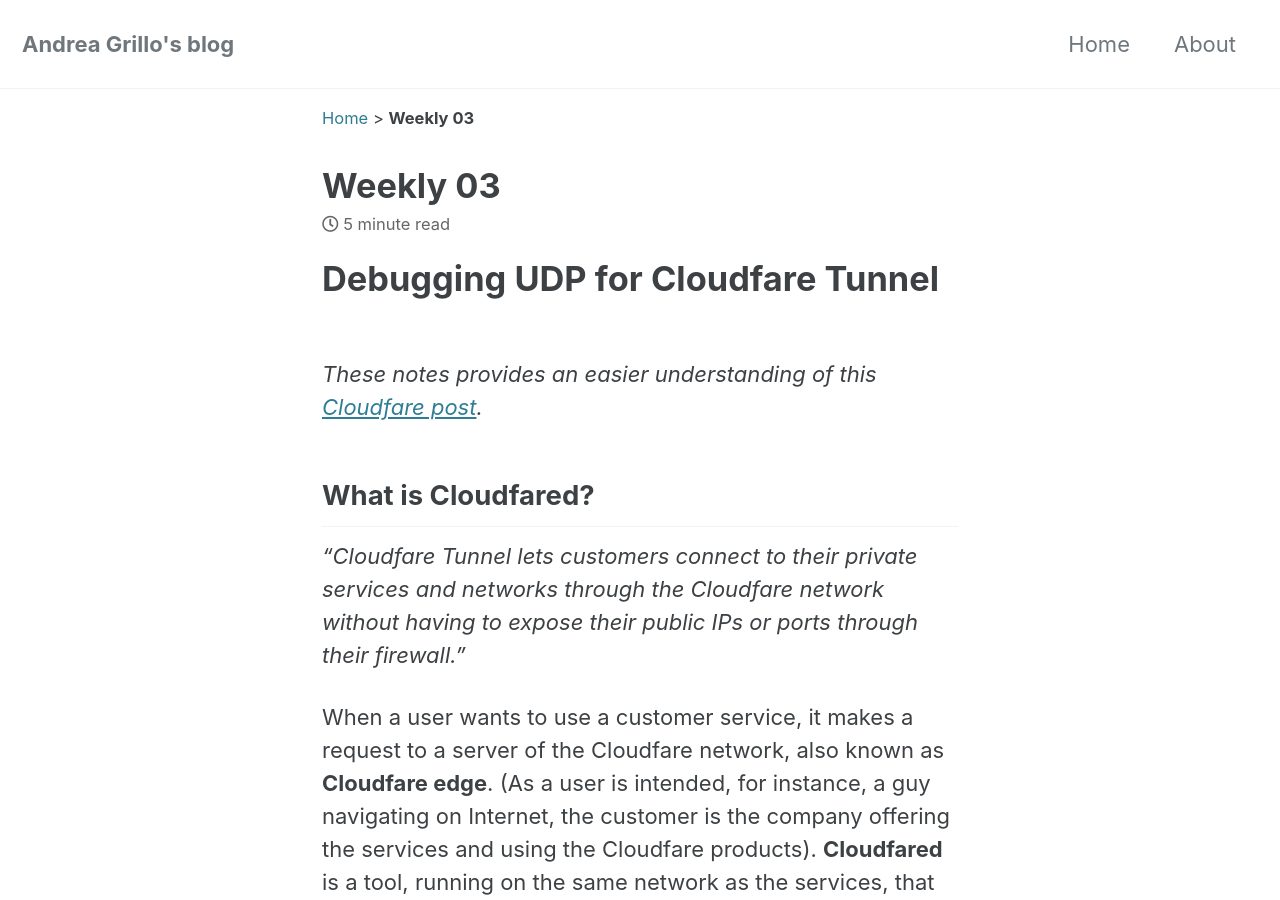
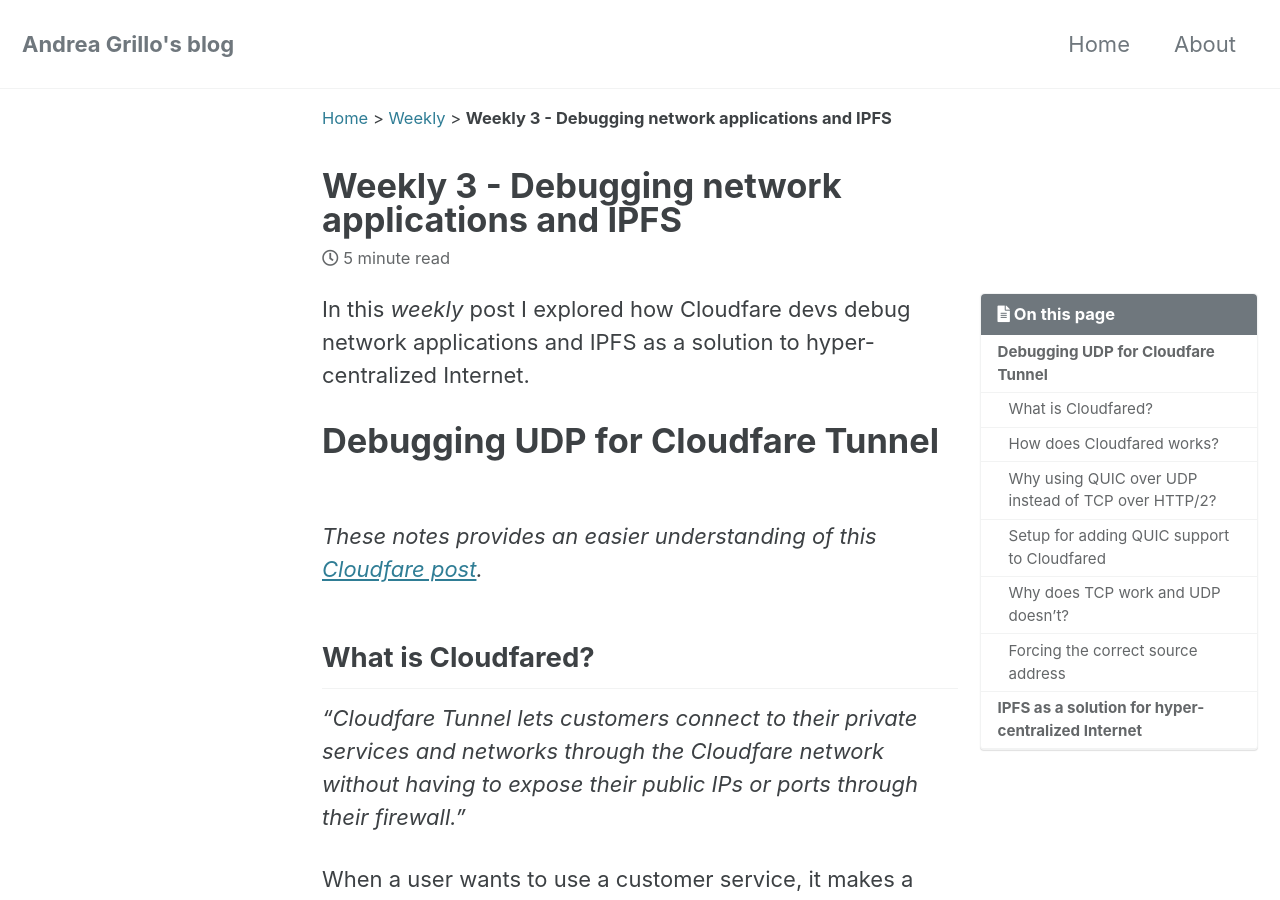
Before and after one commit to andregri/andregri.github.io, a Jekyll site: the page built from _posts/weekly/2021-10-24-weekly-03.md, in a window 1280 px wide and 900 px high. Built offline with Jekyll 4.4.1, drawn with Linux system fonts in a browser that asks for light colours; cached includes are drawn as plain includes; some of the changed text lies outside the part shown.

Commit message:
fix categories and weekly posts

````diff
--- a/_config.yml
+++ b/_config.yml
@@ -260,22 +260,22 @@ whitelist:
 #  - <base_path>/categories/my-awesome-category/index.html ~> path: /categories/
 #  - <base_path>/my-awesome-category/index.html ~> path: /
 category_archive:
-  type: liquid
+  type: jekyll-archives
   path: /categories/
 tag_archive:
-  type: liquid
+  type: jekyll-archives
   path: /tags/
 # https://github.com/jekyll/jekyll-archives
-# jekyll-archives:
-#   enabled:
-#     - categories
-#     - tags
-#   layouts:
-#     category: archive-taxonomy
-#     tag: archive-taxonomy
-#   permalinks:
-#     category: /categories/:name/
-#     tag: /tags/:name/
+jekyll-archives:
+  enabled:
+    - categories
+    - tags
+  layouts:
+    category: archive-taxonomy
+    tag: archive-taxonomy
+  permalinks:
+    category: /categories/:name/
+    tag: /tags/:name/
 
 
 # HTML Compression
--- a/_posts/weekly/2021-10-17-weekly-02.md
+++ b/_posts/weekly/2021-10-17-weekly-02.md
@@ -1,8 +1,13 @@
 ---
 layout: single
 author: andrea
-tags: weekly quic ipfs gcov
+title: Weekly 2 - Code coverage, IPFS, QUIC transport protocol
+category: weekly
+toc: true
+tags: quic ipfs coverage
 ---
+How to test code coverage in a C/C++ project, what is IPFS, QUIC.
+Few words but extremely interesting topics.
 
 # Code coverage
 A developer should validate its code with tests to prove that all code is necessary and there are no lines or functions that are never executed. gcc suite provides a tool called **gcov** that produces many code coverage measures, like number of lines executed, branch coverage, loop coverage, etc. To enable code coverage analysis, first source files have to be compiled with these two additional options: `-fprofile-arcs -ftest-coverage`. When tests are executed, __.gcno__ and __.gcda__ files are generated for the files compiled with the 2 options and code coverage result is provided with the command `gcov <source file>`. In summary, code coverage tells the tests covering a certain portion of the code, so that changes can be validated by a subset of the tests. See this clear [post](https://www.linuxtoday.com/blog/analyzing-code-coverage-with-gcov/) for an easy example.
@@ -10,7 +15,7 @@ A developer should validate its code with tests to prove that all code is necess
 # IPFS
 __Inter-Planetary File System is a distributed system for storing and accessing files, websites, applications, and data.__ It is a peer-to-peer storage network. It aims at making Internet contents available to everyone and not in control of few entities. The same data can be stored redundantly across different peers so that if one shuts down, another peer stores a backup. Moreover, given that more peers stores the same data, a user can retireve the resource from the closest peer.
 
-A major difference with WWW is that resources are not accessed by their locations, as it happens for URLs, but data is accessed through its content that is hashed. This technique is called **content addressing**. Like in Git, IPFS uses Merkle **DAGs (Directed Acyclic Graphs)** to represent directories and files. Content is split in blocks so that only a subset of the blocks is updated in case of changes, while the others can be reused. Eventually, once the required content has been identified, a **DHT (Distributed Hashed Table)** is necessary to find the peers hosting that content.
+A major difference with WWW is that resources are not accessed by their locations, as it happens for URLs, but data is accessed through its content that is hashed. This technique is called **content addressing**. Like in Git, IPFS uses **Merkle DAGs (Directed Acyclic Graphs)** to represent directories and files. Content is split in blocks so that only a subset of the blocks is updated in case of changes, while the others can be reused. Eventually, once the required content has been identified, a **DHT (Distributed Hashed Table)** is necessary to find the peers hosting that content.
 
 IPFS is a broad topic and needs a deeper study to fully appreciate its power. [Official docs](https://docs.ipfs.io/) seems a good start point where to start learning.
 
--- a/_posts/weekly/2021-10-24-weekly-03.md
+++ b/_posts/weekly/2021-10-24-weekly-03.md
@@ -1,8 +1,14 @@
 ---
 layout: single
 author: andrea
-tags: weekly udp sendmsg recvmsg ipfs
+title: Weekly 3 - Debugging network applications and IPFS
+category: weekly
+toc: true
+tags: udp sendmsg recvmsg ipfs
 ---
+
+In this _weekly_ post I explored how Cloudfare devs debug network applications and
+IPFS as a solution to hyper-centralized Internet.
 
 # Debugging UDP for Cloudfare Tunnel
 _These notes provides an easier understanding of this [Cloudfare post](https://blog.cloudflare.com/getting-cloudflare-tunnels-to-connect-to-the-cloudflare-network-with-quic/)._
@@ -31,31 +37,30 @@ The first checks were:
 - Is __firewall rules__ allowing traffic to this port? Yes
 - Is __iptables rules__ accepting or dropping appropriate traffic for this port? Yes
 
-To analyze transmitted packets, the tcpdump command was <code class="plaintext hljs inline"> sudo tcpdump -n -i eth0 port 7844 and udp </code>. Something strange was happening:
+To analyze transmitted packets, the tcpdump command was `sudo tcpdump -n -i eth0 port 7844 and udp`. Something strange was happening:
 - packets from edge servers to Cloudfared had 198.41.200.200:7844 as __destination addresses__
 - packets from Cloudfared to edge servers had 203.0.113.0:7844 as __source address__
 
 These two commands were useful for troubleshooting:
-- <code class="plaintext hljs inline"> ip addr list </code> outputs the addresses attached to network interfaces. The output shows two addresses, 198.41.200.200 and 203.0.113.0, for eth0
-- <code class="plaintext hljs inline"> ip route show </code> shows the routing rules of the host
+- `ip addr list` outputs the addresses attached to network interfaces. The output shows two addresses, 198.41.200.200 and 203.0.113.0, for eth0
+- `ip route show` shows the routing rules of the host
 
 In the latter case, the output was:
-<code class="plaintext hljs">
+```
   ip route show
-</code>
-<code class="plaintext hljs">
+
   default via 203.0.113.0 dev eth0
-</code>
+```
 
 It is clear that the default address is sent back by Cloudfared as the source address of the packet.
 
 ## Why does TCP work and UDP doesn't?
-TCP is a connection oriented protocol where the two parts establish a connection through the 3-way handshake (<code class="plaintext hljs inline"> conect() </code>). The kernel stores a state for the connection, containing the source address as well.
+TCP is a connection oriented protocol where the two parts establish a connection through the 3-way handshake (`conect()`). The kernel stores a state for the connection, containing the source address as well.
 
-UDP is a connectionless protocol so the kernel doesn't store the state of the connection. The server on Cloudfared invokes <code class="plaintext hljs inline"> recvfrom() </code> system call and tells the source address, but not the destination address. When the Cloudfared server responds to the client, invoking the <code class="plaintext hljs inline"> sendto() </code> system call, we can specify the destination address but not the source address. The kernel has to set the source address and in this case it picks the default address.
+UDP is a connectionless protocol so the kernel doesn't store the state of the connection. The server on Cloudfared invokes `recvfrom()` system call and tells the source address, but not the destination address. When the Cloudfared server responds to the client, invoking the `sendto()` system call, we can specify the destination address but not the source address. The kernel has to set the source address and in this case it picks the default address.
 
 ## Forcing the correct source address
-Linux has generic I/O system calls, <code class="plaintext hljs inline"> sendmsg() </code> and <code class="plaintext hljs inline"> recvmsg() </code>, that allows to pass additional control information (called __oob__ or __out-of-band data__), including the source address, by means of the __msg_control__ field of the __msghdr__ struct. To fix the problem, the control information filled by <code class="plaintext hljs inline"> recvmsg() </code> is passed to <code class="plaintext hljs inline"> sendmsg() </code>.
+Linux has generic I/O system calls, `sendmsg()` and `recvmsg()`, that allows to pass additional control information (called __oob__ or __out-of-band data__), including the source address, by means of the __msg_control__ field of the __msghdr__ struct. To fix the problem, the control information filled by `recvmsg()` is passed to `sendmsg()`.
 
 To solve additional bugs, the __strace__ tool was used to track the system calls parameters. Eventually, the __cmsg_level__ (control message level) of the __msg_control__ field was set to __IPROTO_TCP__ instead of __IPROTO_IPV4__.
 
````
Also changed, not shown: _posts/hsctf2020/binary-exploitation/2020-06-06-hsctf2020-binary-exploitation-boredom.md (+15 -11 lines), _posts/programming/2021-11-07-go-integer-limits.md (+1 -0 lines), _posts/weekly/2021-10-10-weekly-01.md (+11 -7 lines).
